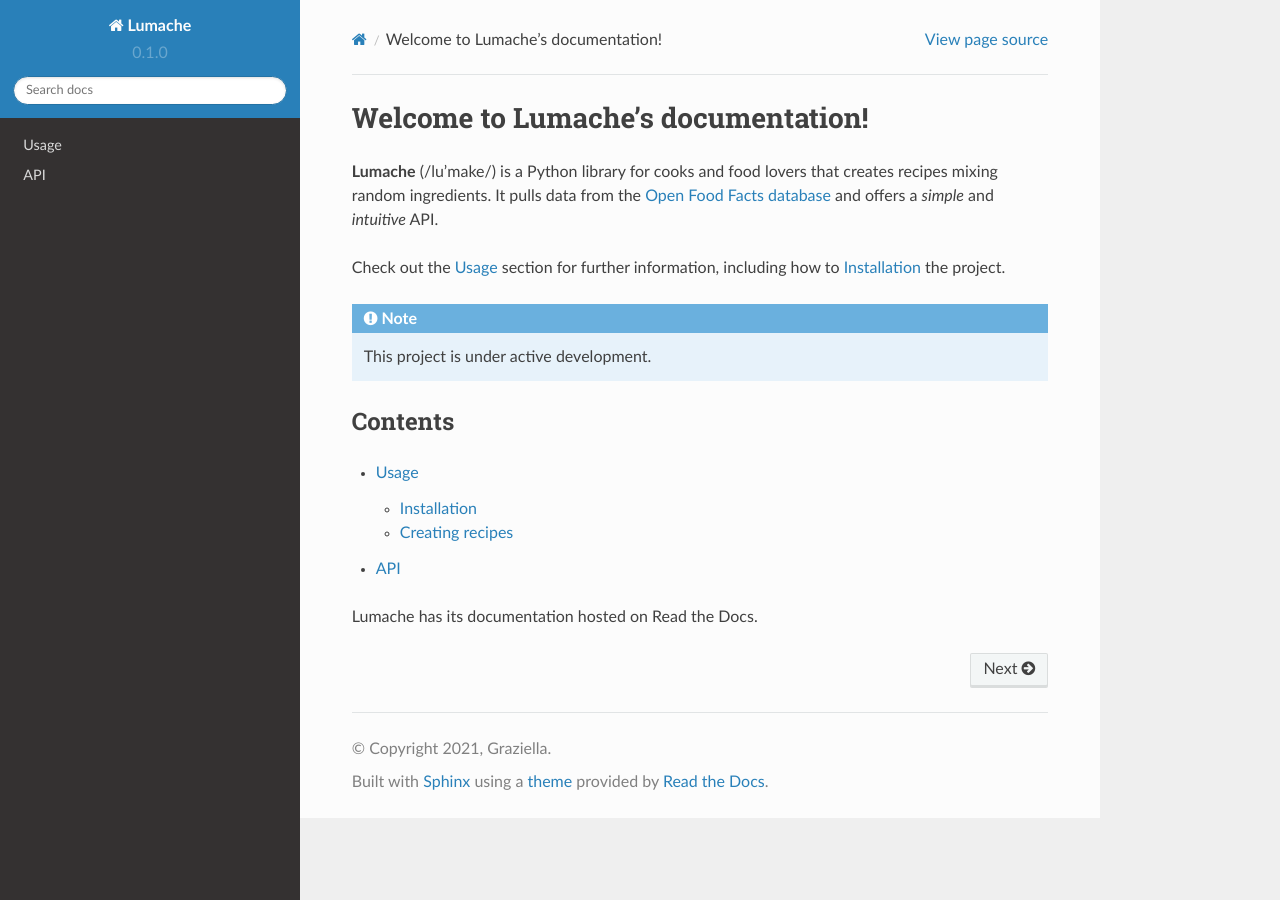
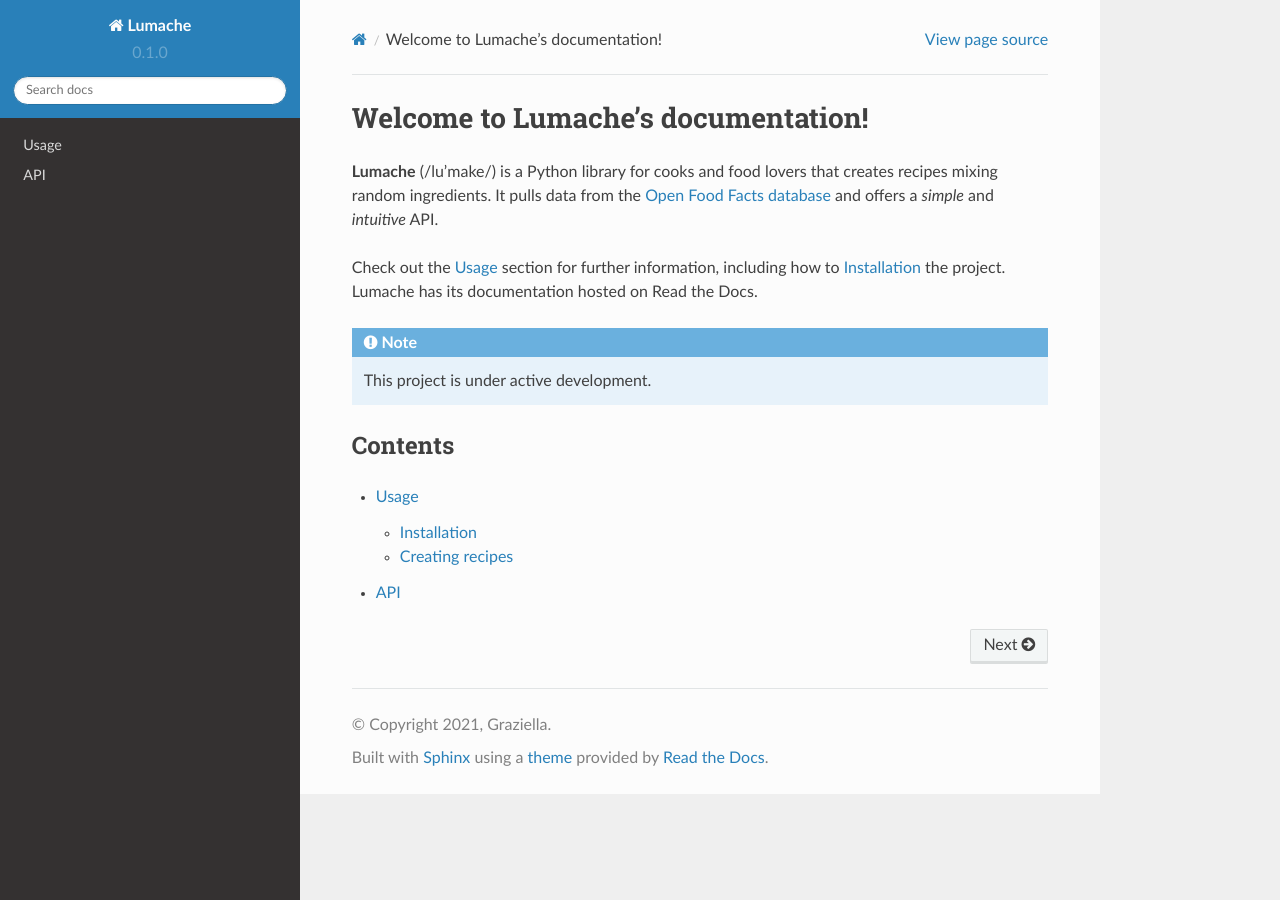
Before and after one commit to wuneng117/XSSLGEngineDocs, a Sphinx documentation site: the page built from docs/source/index.rst, in a window 1280 px wide. Built offline with Sphinx 7.4.7 and the Read the Docs theme 2.0.0, drawn with Linux system fonts in a browser that asks for light colours; part of the change alters nothing that is shown.

```diff
--- a/docs/source/index.rst
+++ b/docs/source/index.rst
@@ -8,6 +8,7 @@ and offers a *simple* and *intuitive* API.
 
 Check out the :doc:`usage` section for further information, including
 how to :ref:`installation` the project.
+Lumache has its documentation hosted on Read the Docs.
 
 .. note::
 
@@ -20,4 +21,3 @@ Contents
 
    usage
    api
-Lumache has its documentation hosted on Read the Docs.
```
